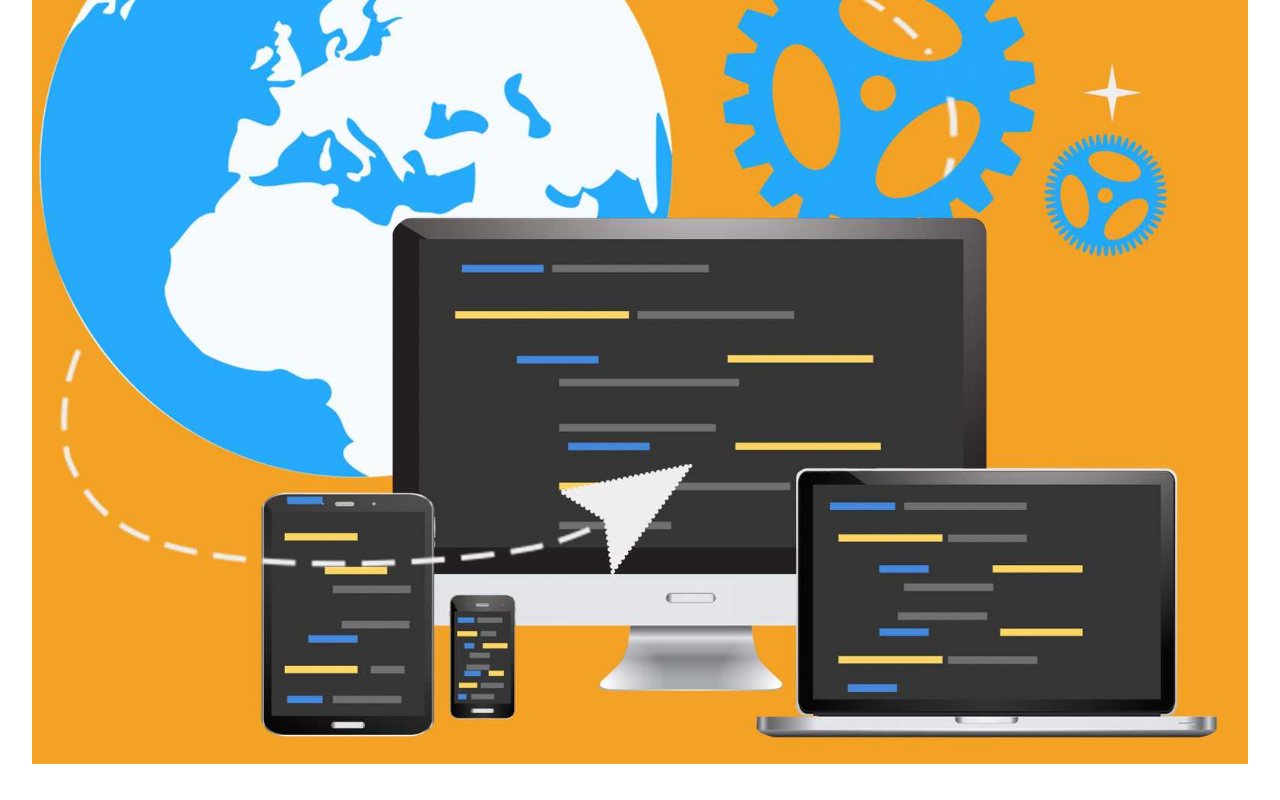
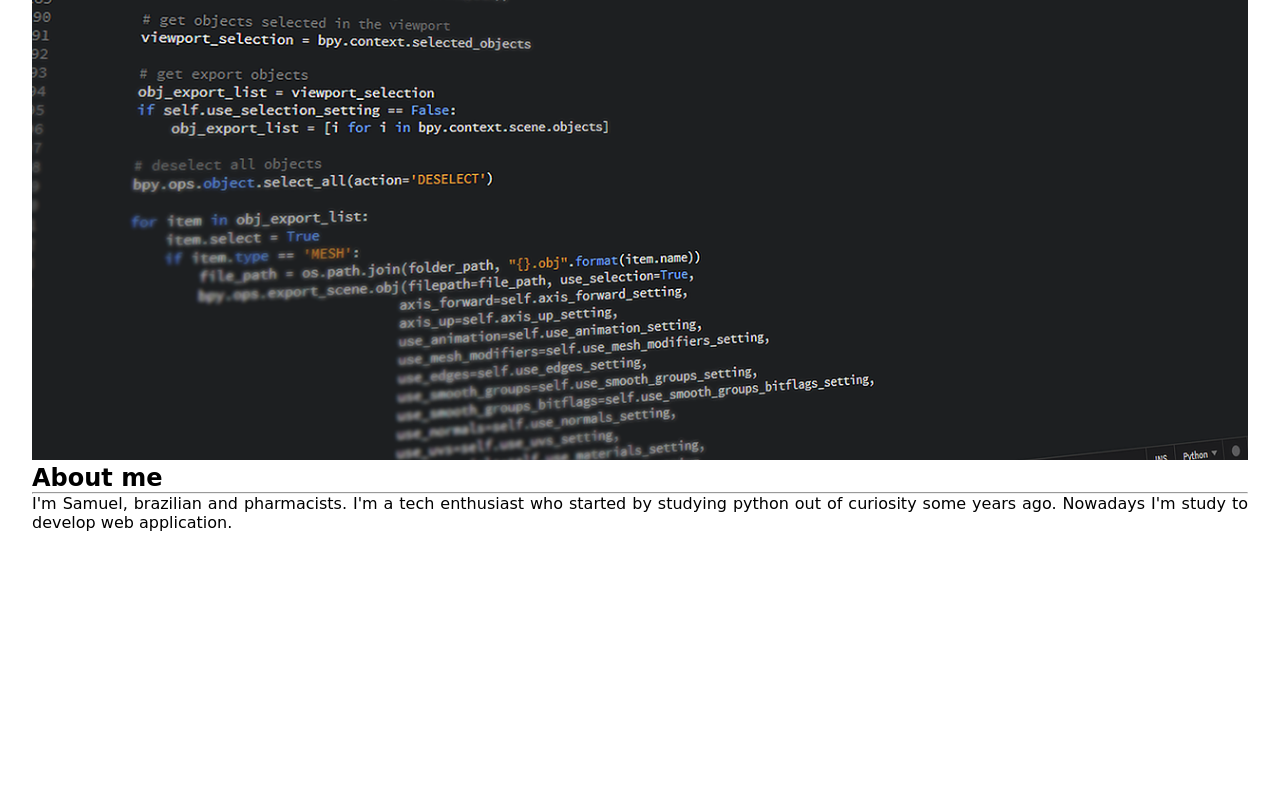
Before and after one commit to samuelralmeida/portfolio, a website: page portifolio.html in a window 1280 px wide. Shown: the part 535-1335 px from the top of the page. After the commit the page ends 1099 px from the top, so only its background shows below. Drawn offline with Linux system fonts and the light colour scheme; a web font is replaced by a local one.

Commit message:
Grunt modified and beginning of the main content

```diff
--- a/css/main.css
+++ b/css/main.css
@@ -56,3 +56,15 @@ img {
 article {
   display: block;
 }
+
+@media screen and (max-width: 465px) {
+  .main-img {
+    display: none;
+  }
+}
+
+p.text {
+  text-align: justify;
+  font-size: 16px;
+  line-height: 1.2em;
+}
--- a/portifolio.html
+++ b/portifolio.html
@@ -18,12 +18,15 @@
 	</header>
 
 	<div class="main">
-	<article>
-   		<picture>
-			<source media="(min-width: 650px)" srcset="img/main-image-1600_large_2x.jpg">
-			<source media="(min-width: 465px)" srcset="img/main-image-800_medium_1x.jpg">
-			<img srcset="img/main-image-400_small.jpg" alt="Illustrative picture about web development">
+	<article class="about-me">
+   		<picture class="main-img">
+			<source media="(min-width: 650px)" srcset="img/programação-1600_large_2x.png">
+			<source media="(min-width: 465px)" srcset="img/programação-800_medium_1x.png">
+			<img srcset="img/programação-400_small.png" alt="Illustrative picture about web development">
    		</picture>
+   		<h1>About me</h1>
+   		<hr>
+   		<p class="text">I'm Samuel, brazilian and pharmacists. I'm a tech enthusiast who started by studying python out of curiosity some years ago. Nowadays I'm study to develop web application. </p>
     </article>
 	</div>
 </body>
```
Also changed, not shown: Gruntfile.js (+8 -0 lines), img/programação-1600_large_2x.png (added), img/programação-400_small.png (added), img/programação-800_medium_1x.png (added), img_src/programação.png (added).
